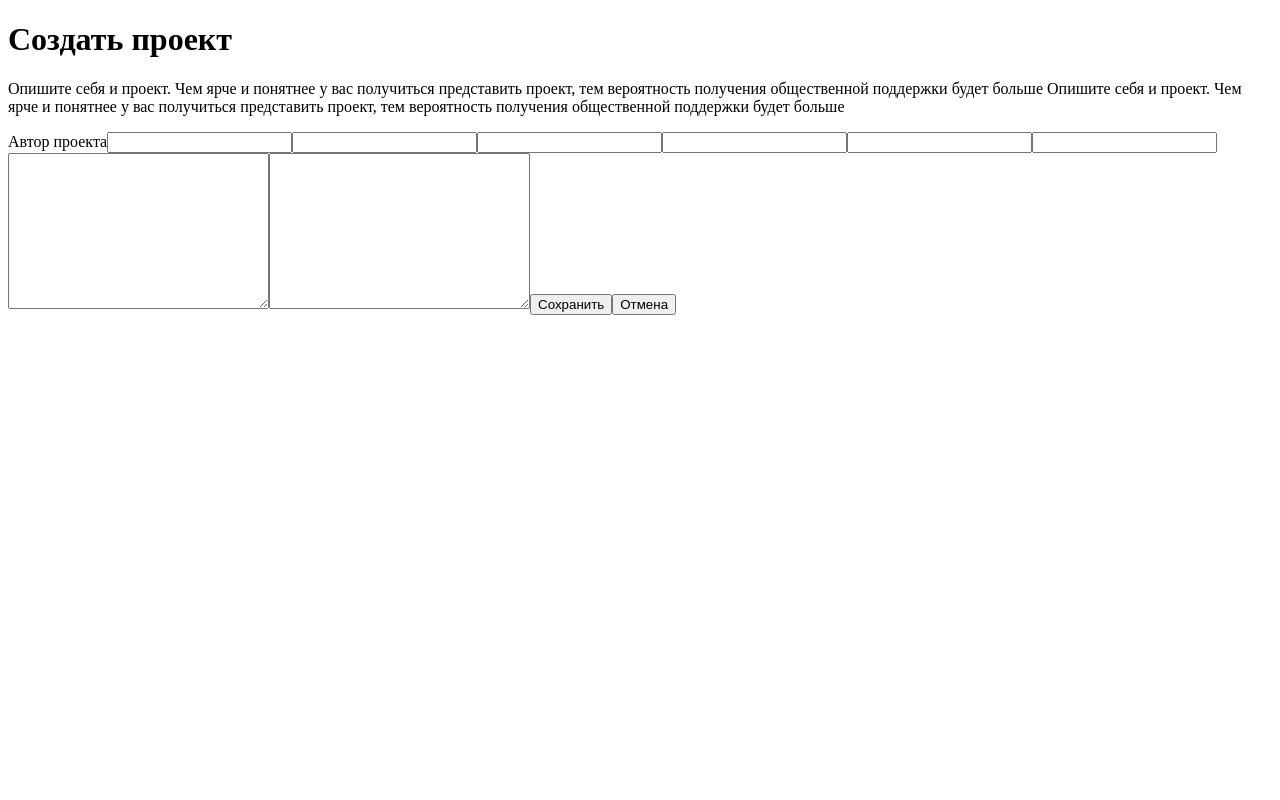
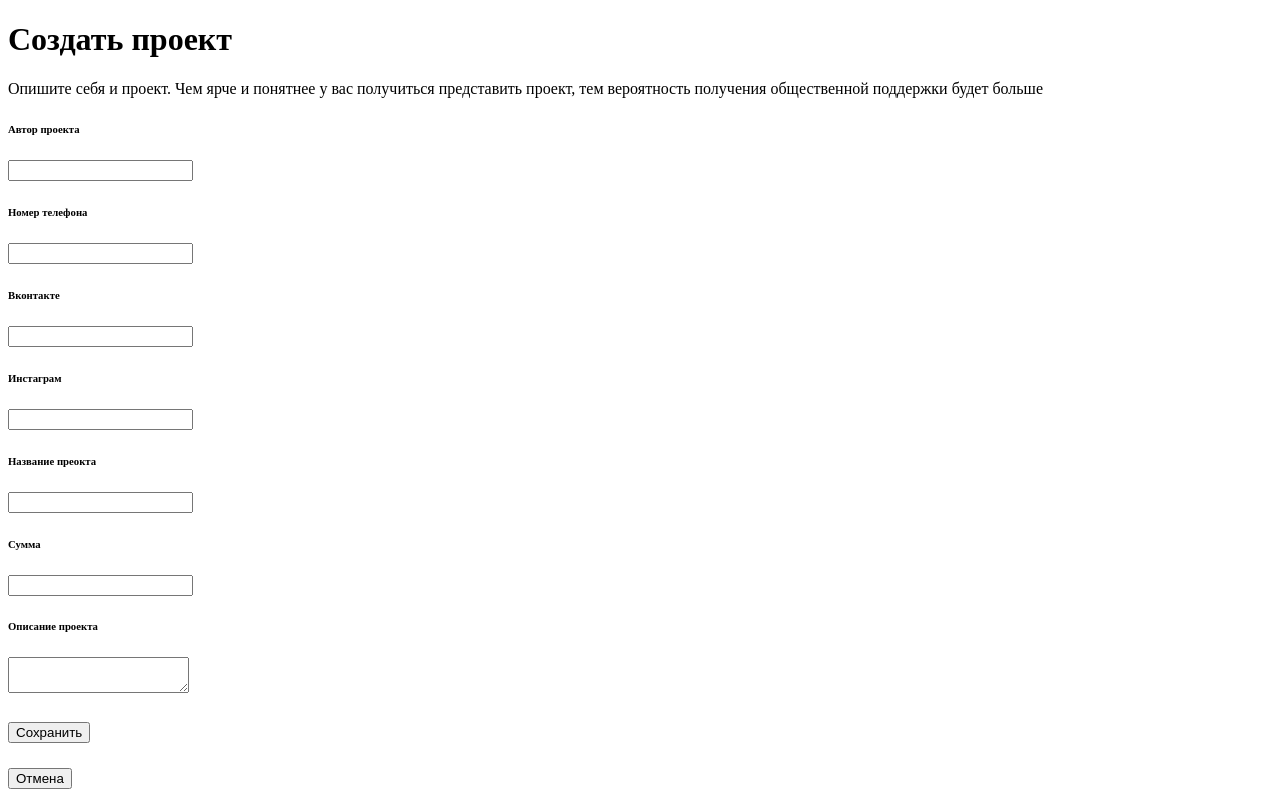
Before and after one commit to letsG/boocha_c, a React (Create React App) app: page /project_add in a window 1280 px wide. Built offline with nearby package versions, Linux system fonts and the light colour scheme.

Commit message:
form added

```diff
--- /dev/null
+++ b/src/components/Form/index.js
@@ -0,0 +1,59 @@
+import React, {Component} from 'react';
+import Input from '../../components/Input/index'
+
+
+class AddForm extends Component {
+    state = {
+
+    };
+    data = [
+        {'id': 'author', 'type': 'text', 'label': 'Автор проекта', 'className': 'input'},
+        {'id': 'phone', 'type': 'text', 'label': 'Номер телефона', 'className': 'input'},
+        {'id': 'vk', 'type': 'text', 'label': 'Вконтакте', 'className': 'input'},
+        {'id': 'instagram', 'type': 'text', 'label': 'Инстаграм', 'className': 'input'},
+        {'id': 'productName', 'type': 'text', 'label': 'Название преокта', 'className': 'input'},
+        {'id': 'amount', 'type': 'text', 'label': 'Сумма', 'className': 'input'},
+        {'id': 'productDescription', 'type': 'textarea', 'label': 'Описание проекта', 'className': 'input'},
+        {'id': 'confirm', 'type': 'button', 'label': null, 'className': 'input', 'value': 'Сохранить'},
+        {'id': 'cancel', 'type': 'button', 'label': null, 'className': 'input', 'value': 'Отмена'},
+        // {'id': 'formLink', 'type': 'text', 'label': 'Код формы'},
+    ];
+    onChange = (e) => {
+        let {id, value} = e.target;
+        this.setState({...this.state, [id]:value})
+    };
+    onClick = (e) => {
+        let {id} = e.target;
+        if(id==='confirm'){
+            let data = this.data.filter(x => x.type !='button');
+            let obj = Object.assign({}, this.state);
+            data.forEach(item => {_id
+               if(!obj[item.id]){
+                   alert('Fill up the fields!');
+                   this.setState({state:{}});
+               }
+            });
+            console.log('@@@OBJECT',obj);
+            console.log('@@@', data)
+        }else if(id==='cancel'){
+
+        }else {}
+    };
+
+    render() {
+        console.log('@@@',this.state);
+        return (
+            <form className="form">
+                {this.data.map((item, index) => {
+                    return <Input data={item}
+                                  key={index}
+                                  onChange={this.onChange}
+                                  onClick={this.onClick}
+                    />
+                })}
+            </form>
+        )
+    }
+}
+
+export default AddForm;
--- /dev/null
+++ b/src/components/Input/index.js
@@ -0,0 +1,29 @@
+import React from 'react'
+
+const Input = (props) => {
+    return (
+        <div className={'input'}
+        >
+            <h6 className="label">
+                {props.data.label}
+            </h6>
+            {
+                props.data.type === 'textarea'
+                    ? <textarea id={props.data.id}
+                                onChange={props.onChange}
+                                placeholder={props.data.placeholder}
+
+                    />
+                    : <input type={props.data.type}
+                             id={props.data.id}
+                             onChange={props.onChange}
+                             placeholder={props.data.placeholder}
+                             value={props.data.value}
+                             onClick={props.onClick}
+                    />
+            }
+        </div>
+    )
+};
+
+export default Input;
--- a/src/components/ProjectAdd/index.js
+++ b/src/components/ProjectAdd/index.js
@@ -1,31 +1,17 @@
-import React, {Component} from 'react';
+import React from 'react';
+import Form from '../../components/Form/index'
 
-class ProjectAdd extends Component{
-    render(){
-        return(
+const ProjectAdd = () => {
+    return (
         <div className="project-add">
             <h1>Создать проект</h1>
             <p>
-                    Опишите себя и проект. Чем ярче и понятнее у вас получиться представить проект, тем вероятность получения общественной
-                    поддержки будет больше Опишите себя и проект. Чем ярче и понятнее у вас получиться представить проект,
-                    тем вероятность получения общественной поддержки будет больше
+                Опишите себя и проект. Чем ярче и понятнее у вас получиться представить проект, тем вероятность
+                получения общественной поддержки будет больше
             </p>
-                <div className="form">
-                    <label htmlFor="#author">Автор проекта</label>
-                    <input type="text" id={'author'}/>
-                    <input type="text"/>
-                    <input type="text"/>
-                    <input type="text"/>
-                    <input type="text"/>
-                    <input type="text"/>
-                    <textarea name="" id="" cols="30" rows="10"></textarea>
-                    <textarea name="" id="" cols="30" rows="10"></textarea>
-                    <button>Сохранить</button>
-                    <button>Отмена</button>
-                </div>
+            <Form/>
         </div>
     )
-    }
-}
+};
 
 export default ProjectAdd;
```
Also changed, not shown: src/components/Input/style.css (added), src/components/Input/style.scss (added). Lines whose indentation alone changed are shown as unchanged.
